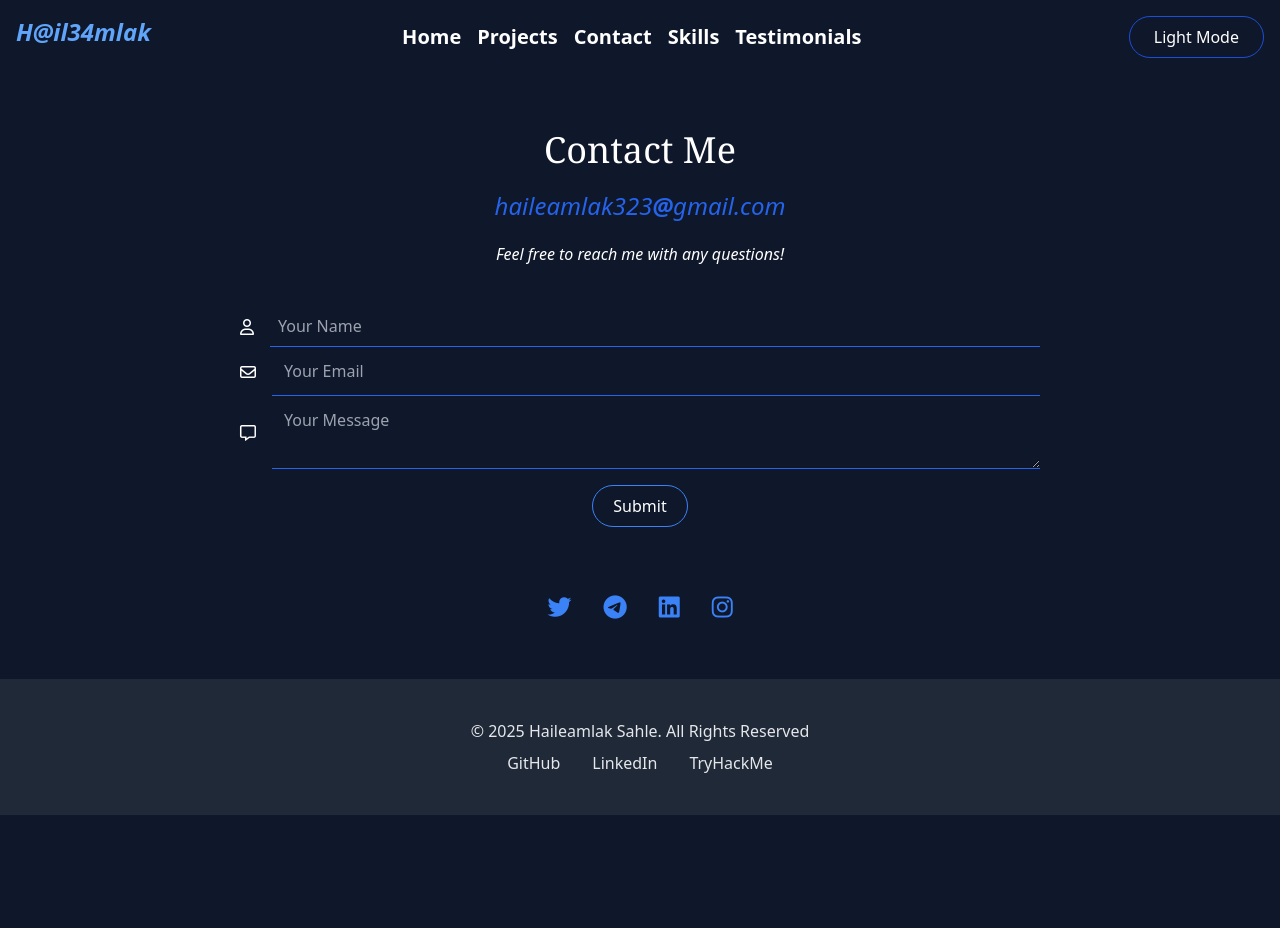
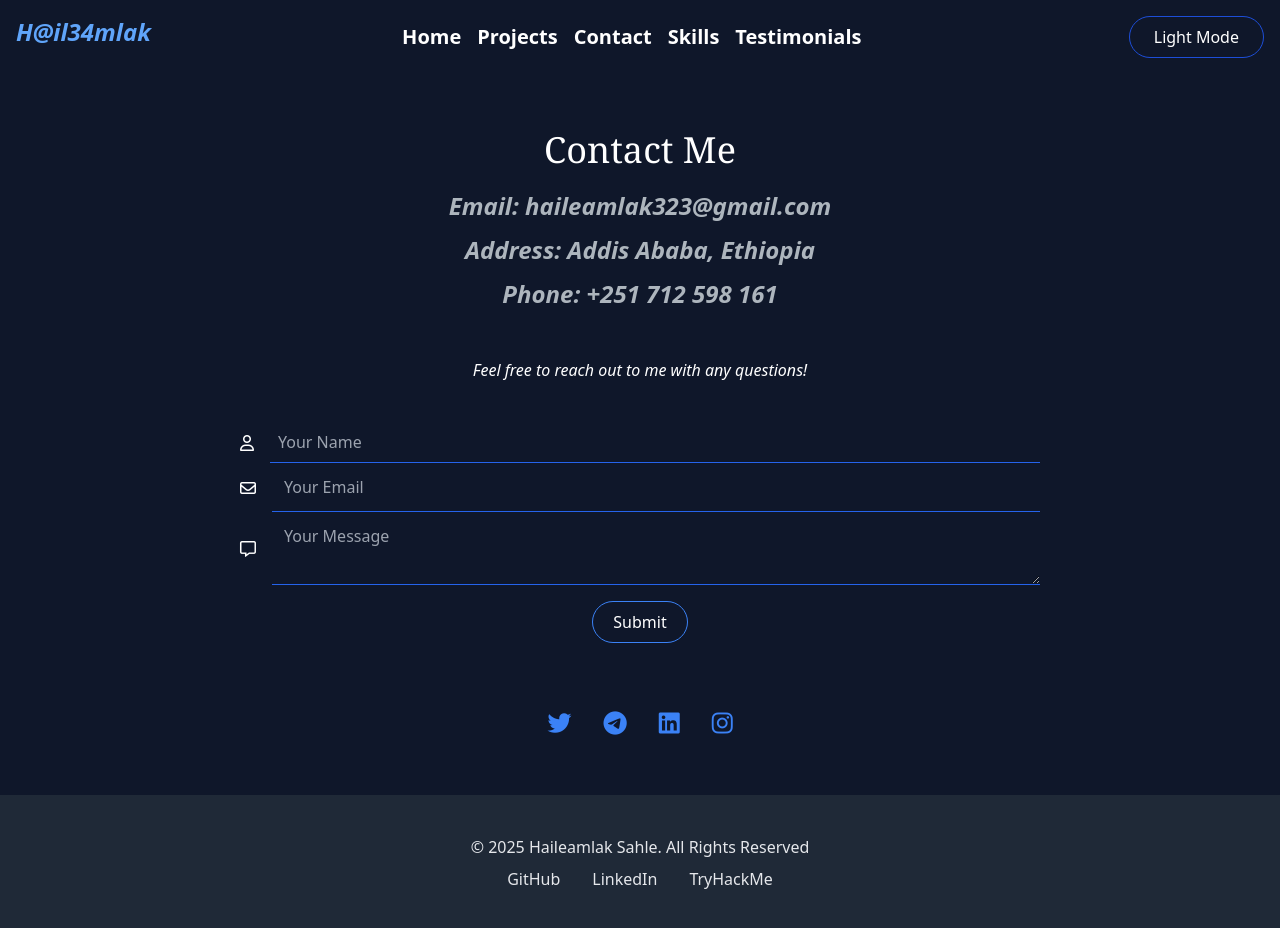
Before and after one commit to 0xh4il3x/MyPortfolio, a React (Vite) app: page /contact in a window 1280 px wide. Shown: the top 928 px of the page. Before the commit the page ends 815 px from the top, so only its background shows below. Built offline with nearby package versions, Linux system fonts and the light colour scheme.

Commit message:
updated contact

```diff
--- a/src/pages/Contact.jsx
+++ b/src/pages/Contact.jsx
@@ -8,11 +8,17 @@ const Contact = () => {
     <div>
       <div className="text-center mt-10">
         <h1 className="text-4xl font-serif">Contact Me</h1>
-        <p className="text-blue-600 italic text-2xl mt-5">
-          haileamlak323<span className="font-sans font-semibold size-64">@</span>gmail.com
+        <p className="italic text-2xl font-bold mt-5 text-muted">
+         Email:  haileamlak323<span className="font-sans font-semibold size-64">@</span>gmail.com
         </p>
-        <p className="font-light italic mt-5">
-          Feel free to reach me with any questions!
+        <p className="italic text-2xl mt-3 font-bold  text-muted">
+         Address: Addis Ababa, Ethiopia
+        </p>
+        <p className="italic text-2xl mt-3 font-bold text-muted">
+         Phone: +251 712 598 161
+        </p>
+        <p className="font-light italic mt-12">
+        Feel free to reach out to me with any questions!
         </p>
       </div>
       <form
--- a/src/pages/Home.jsx
+++ b/src/pages/Home.jsx
@@ -67,10 +67,11 @@ const Home = () => {
       }`}
     >
       <AboutSection />
-      <div id="skills">
+      <div id="skills" className="w-full md:w-3/4 items-center justify-center mx-auto">
         <h2 className="text-2xl font-bold mt-8 text-center mb-16 italic">
           My Skills
         </h2>
+        <p className="text-center text-lg italic font-normal font-sans md:mb-10">Here are my technical skills along with their proficiency levels</p>
         <div className="grid grid-cols-1 md:grid-cols-2 gap-4 mt-4">
           {skills.map((item, index) => (
             <SkillCard key={index} skill={item.skill} level={item.level} />
--- a/tailwind.config.js
+++ b/tailwind.config.js
@@ -21,6 +21,9 @@ export default {
       scrollBehavior: {
         smooth: 'smooth',
       },
+      colors: {
+        muted: '#adb5bd',
+      },
     },
   },
   plugins: [],
```
